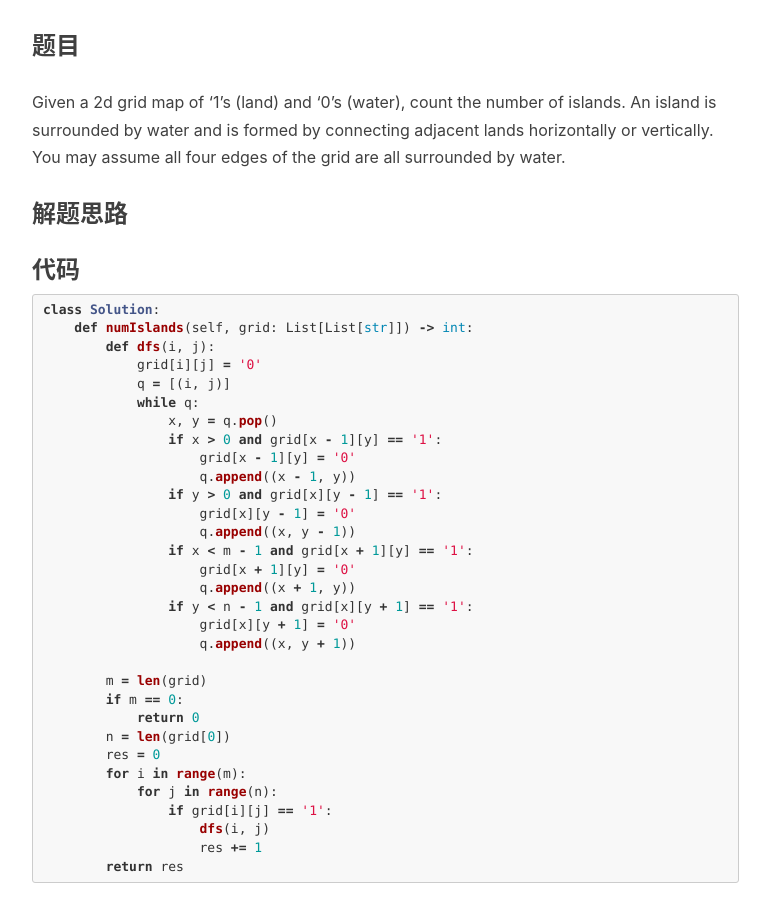
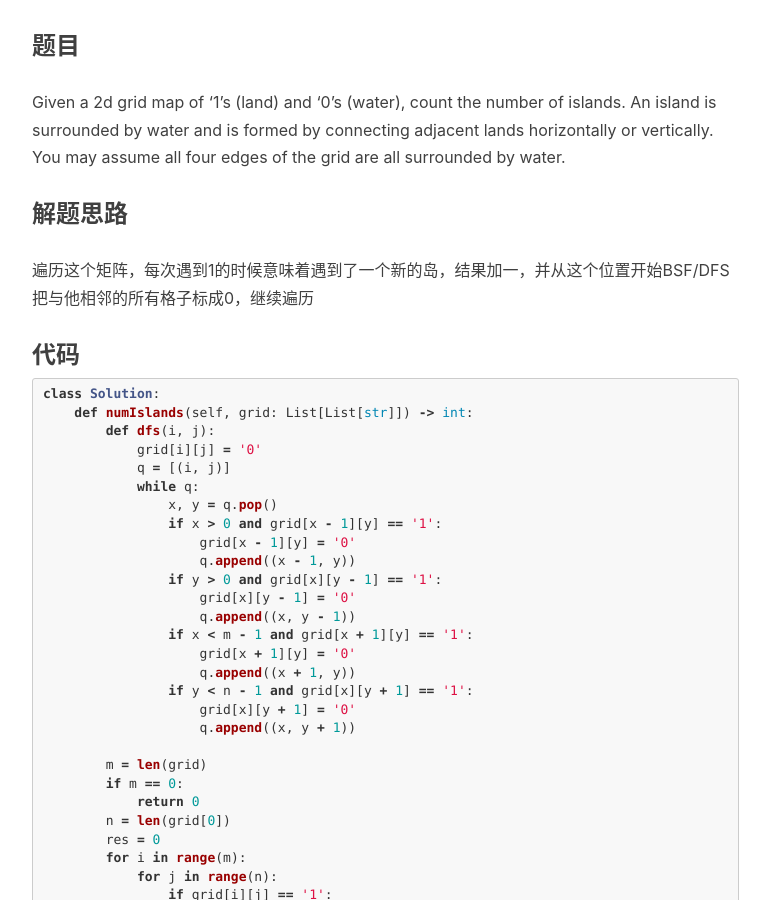
Before and after one commit to MaxMing0/MaxMing0.github.io, a Jekyll site: the page built from _posts/2020-04-26-Number-of-Islands.md, in a window 1280 px wide and 900 px high, scrolled down 534 px. Shown: the whole window, without its empty margins (233-1003 px from the left). Built offline with Jekyll 4.4.1, drawn with Linux system fonts in a browser that asks for light colours; nearby versions of some CDN libraries; comment, search, counter and statistics services are not loaded.

Commit message:
Update 2020-04-26-Number-of-Islands.md

````diff
--- a/_posts/2020-04-26-Number-of-Islands.md
+++ b/_posts/2020-04-26-Number-of-Islands.md
@@ -23,7 +23,7 @@ Given a 2d grid map of '1's (land) and '0's (water), count the number of islands
 
 ### 解题思路
 
-
+遍历这个矩阵，每次遇到1的时候意味着遇到了一个新的岛，结果加一，并从这个位置开始BSF/DFS把与他相邻的所有格子标成0，继续遍历
 
 ### 代码
 ```python
````
